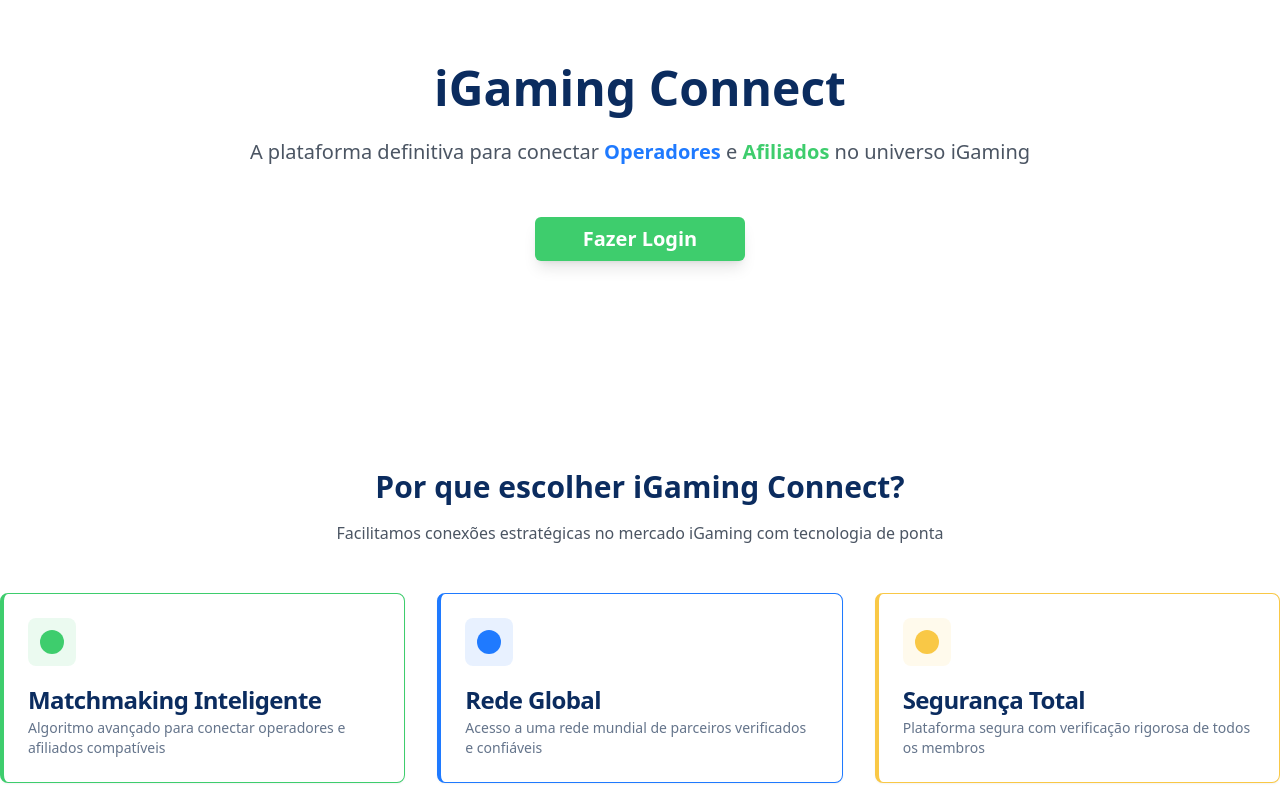
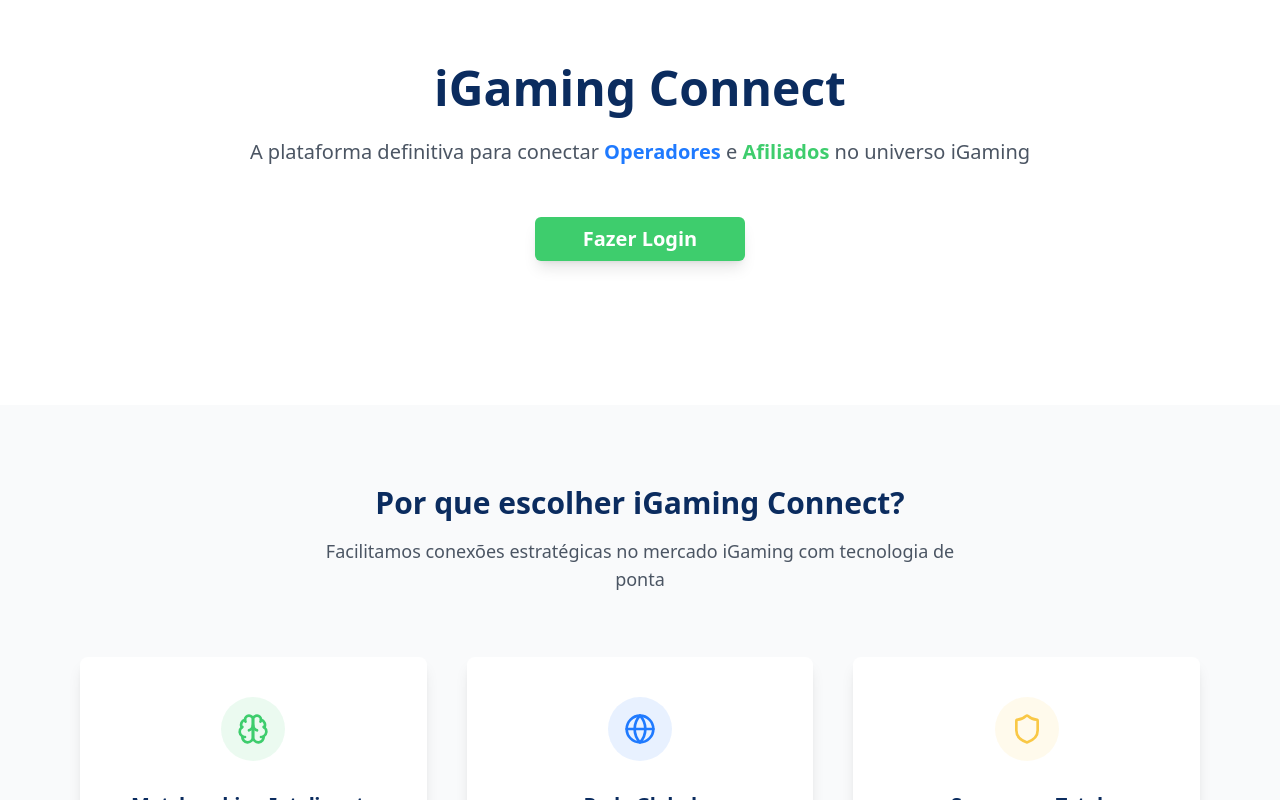
Before and after one commit to luiseduardovmelo/affiliato-nexus-match, a React (Vite) app: page /home in a window 1280 px wide. Shown: the top 800 px of the page. Built offline with nearby package versions, Linux system fonts and the light colour scheme.

Commit message:
Fix: Improve feature card visuals on homepage
Adjusted the layout and styling of the feature cards on the homepage to improve visual appeal and spacing.

```diff
--- a/src/pages/Home.tsx
+++ b/src/pages/Home.tsx
@@ -2,6 +2,7 @@
 import { useState } from 'react';
 import { Button } from '@/components/ui/button';
 import { Card, CardContent, CardDescription, CardHeader, CardTitle } from '@/components/ui/card';
+import { Brain, Globe, Shield } from 'lucide-react';
 import LoginModal from '@/components/LoginModal';
 import PodiumCard from '@/components/PodiumCard';
 import MatchPerfectSection from '@/components/MatchPerfectSection';
@@ -45,52 +46,60 @@ const Home = () => {
         </section>
 
         {/* Features Section */}
-        <section className="py-16">
-          <div className="text-center mb-12">
+        <section className="py-20 bg-gray-50">
+          <div className="max-w-6xl mx-auto px-4">
+            <div className="text-center mb-16">
               <h2 className="text-3xl font-bold text-brand-primary mb-4">
                 Por que escolher iGaming Connect?
               </h2>
-            <p className="text-gray-600 max-w-2xl mx-auto">
+              <p className="text-gray-600 max-w-2xl mx-auto text-lg">
                 Facilitamos conexões estratégicas no mercado iGaming com tecnologia de ponta
               </p>
             </div>
 
-          <div className="grid md:grid-cols-3 gap-8">
-            <Card className="hover:shadow-lg transition-all duration-300 border-l-4 border-brand-success">
-              <CardHeader>
-                <div className="w-12 h-12 bg-brand-success/10 rounded-lg flex items-center justify-center mb-4">
-                  <div className="w-6 h-6 bg-brand-success rounded-full"></div>
+            <div className="grid md:grid-cols-3 gap-10">
+              <Card className="hover:shadow-xl transition-all duration-300 border-0 shadow-lg bg-white p-4">
+                <CardHeader className="text-center pb-4">
+                  <div className="w-16 h-16 bg-brand-success/10 rounded-full flex items-center justify-center mx-auto mb-6">
+                    <Brain className="w-8 h-8 text-brand-success" />
                   </div>
-                <CardTitle className="text-brand-primary">Matchmaking Inteligente</CardTitle>
-                <CardDescription>
-                  Algoritmo avançado para conectar operadores e afiliados compatíveis
+                  <CardTitle className="text-brand-primary text-xl mb-3">
+                    Matchmaking Inteligente
+                  </CardTitle>
+                  <CardDescription className="text-gray-600 text-base leading-relaxed">
+                    Algoritmo avançado para conectar operadores e afiliados compatíveis baseado em critérios específicos e histórico de performance
                   </CardDescription>
                 </CardHeader>
               </Card>
 
-            <Card className="hover:shadow-lg transition-all duration-300 border-l-4 border-brand-accent">
-              <CardHeader>
-                <div className="w-12 h-12 bg-brand-accent/10 rounded-lg flex items-center justify-center mb-4">
-                  <div className="w-6 h-6 bg-brand-accent rounded-full"></div>
+              <Card className="hover:shadow-xl transition-all duration-300 border-0 shadow-lg bg-white p-4">
+                <CardHeader className="text-center pb-4">
+                  <div className="w-16 h-16 bg-brand-accent/10 rounded-full flex items-center justify-center mx-auto mb-6">
+                    <Globe className="w-8 h-8 text-brand-accent" />
                   </div>
-                <CardTitle className="text-brand-primary">Rede Global</CardTitle>
-                <CardDescription>
-                  Acesso a uma rede mundial de parceiros verificados e confiáveis
+                  <CardTitle className="text-brand-primary text-xl mb-3">
+                    Rede Global
+                  </CardTitle>
+                  <CardDescription className="text-gray-600 text-base leading-relaxed">
+                    Acesso a uma rede mundial de parceiros verificados e confiáveis em mais de 50 países ao redor do mundo
                   </CardDescription>
                 </CardHeader>
               </Card>
 
-            <Card className="hover:shadow-lg transition-all duration-300 border-l-4 border-brand-warning">
-              <CardHeader>
-                <div className="w-12 h-12 bg-brand-warning/10 rounded-lg flex items-center justify-center mb-4">
-                  <div className="w-6 h-6 bg-brand-warning rounded-full"></div>
+              <Card className="hover:shadow-xl transition-all duration-300 border-0 shadow-lg bg-white p-4">
+                <CardHeader className="text-center pb-4">
+                  <div className="w-16 h-16 bg-brand-warning/10 rounded-full flex items-center justify-center mx-auto mb-6">
+                    <Shield className="w-8 h-8 text-brand-warning" />
                   </div>
-                <CardTitle className="text-brand-primary">Segurança Total</CardTitle>
-                <CardDescription>
-                  Plataforma segura com verificação rigorosa de todos os membros
+                  <CardTitle className="text-brand-primary text-xl mb-3">
+                    Segurança Total
+                  </CardTitle>
+                  <CardDescription className="text-gray-600 text-base leading-relaxed">
+                    Plataforma segura com verificação rigorosa de todos os membros e criptografia de ponta a ponta
                   </CardDescription>
                 </CardHeader>
               </Card>
+            </div>
           </div>
         </section>
 
```
Lines whose indentation alone changed are shown as unchanged.
